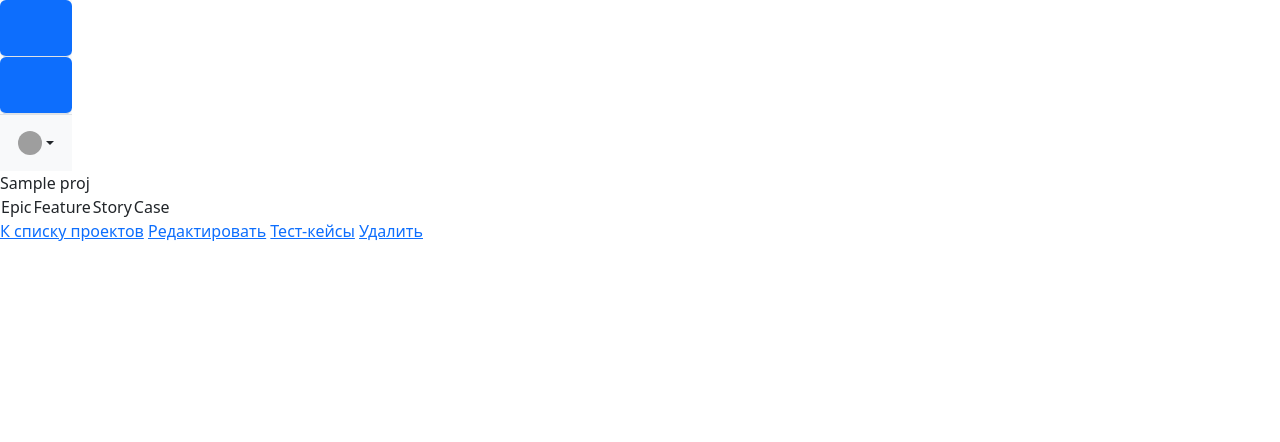
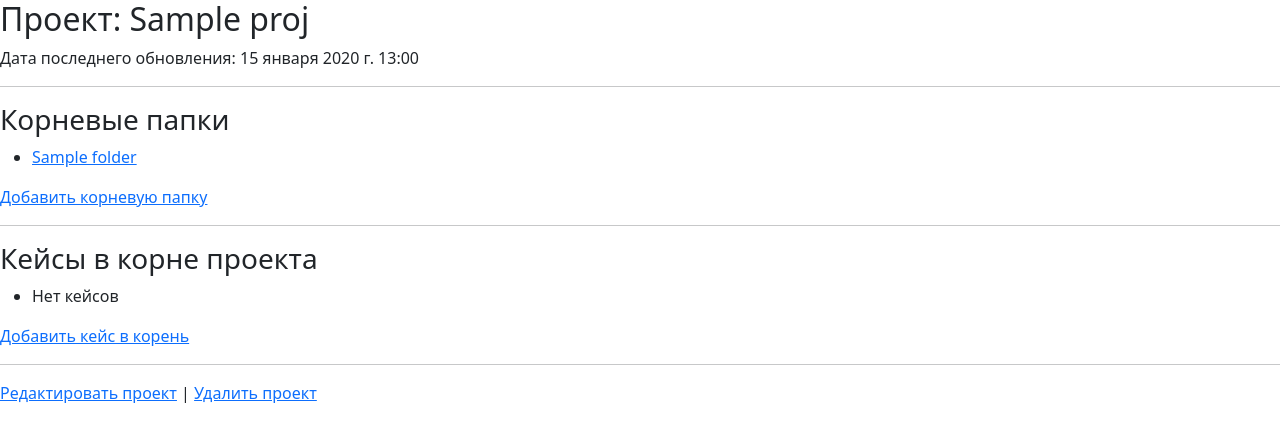
Before and after one commit to MazgutHasmadulin/norma, a Django app: page /proj/1/ in a window 1280 px wide. Shown: the top 442 px of the page. Run offline with Django 5.2, Linux system fonts and the light colour scheme; tables that the repository leaves empty hold one stand-in row (values such as "Sample post"); some libraries are stand-ins or nearby versions; grey boxes are pictures that could not be loaded.

Commit message:
some fixes

```diff
--- a/norma/templates/norma/proj_dashboard.html
+++ b/norma/templates/norma/proj_dashboard.html
@@ -3,62 +3,33 @@
 {% extends 'norma/base.html' %}
 
 {% block content %}
-<!--Сайдбар, пока не готов-->
-<div class="d-flex flex-column flex-shrink-0 bg-light" style="width: 4.5rem;">
-    </a>
-    <ul class="nav nav-pills nav-flush flex-column mb-auto text-center">
-      <li class="nav-item">
-        <a href="#" class="nav-link active py-3 border-bottom" aria-current="page" title="Домашняя страница" data-bs-toggle="tooltip" data-bs-placement="right">
-          <svg class="bi" width="24" height="24" role="img" aria-label="Home"><use xlink:href="#home"/></svg>
-        </a>
-      </li>
-            <li class="nav-item">
-        <a href="#" class="nav-link active py-3 border-bottom" aria-current="page" title="Помощь" data-bs-toggle="tooltip" data-bs-placement="right">
-          <svg class="bi" width="24" height="24" role="img" aria-label="Home"><use xlink:href="#home"/></svg>
-        </a>
-      </li>
-    </ul>
-    <div class="dropdown border-top">
-      <a href="#" class="d-flex align-items-center justify-content-center p-3 link-dark text-decoration-none dropdown-toggle" id="dropdownUser3" data-bs-toggle="dropdown" aria-expanded="false">
-        <img src="https://github.com/mdo.png" alt="mdo" width="24" height="24" class="rounded-circle">
-      </a>
-      <ul class="dropdown-menu text-small shadow" aria-labelledby="dropdownUser3">
-        <li><a class="dropdown-item" href="#">Настройки</a></li>
-        <li><a class="dropdown-item" href="#">Профиль</a></li>
-        <li><hr class="dropdown-divider"></li>
-        <li><a class="dropdown-item" href="#">Выйти из учетной записи</a></li>
-      </ul>
-    </div>
-  </div>
-
-<div>
-    {{proj.title}}
-    <table>
-        <tr>
-            <td>Epic</td>
-            <td>Feature</td>
-            <td>Story</td>
-            <td>Case</td>
-        </tr>
-    <!-- таблица с кейсами проекта
-        {% for proj in projs %}
-     <tr>
-            <td>{{ proj.id}}</td>
-            <td><a href="{% url 'proj_dashboard' pk=proj.pk %}"> {{ proj.title}}</a></td>
-            <td>{{ proj.created_date}}</td>
-            <td>{{ proj.last_update_date}}</td>
-            <td>{{ proj.personel}}</td>
-        </tr>
-    {% endfor %}
-    -->
-    </table>
-
-</div>
-<div>
-<!--можно поменять на пиктограмму-->
-<a href="/" title="К списку проектов">К списку проектов</a>
-<a href="{% url 'proj_edit' pk=proj.pk %}" title="Редактировать">Редактировать</a>
-<a href="{% url 'cases_list' pk=proj.pk %}" title="Открыть тест-кейсы">Тест-кейсы</a>
-<a href="{% url 'proj_delete' pk=proj.pk %}" title="Удалить">Удалить</a>
-</div>
+<h2>Проект: {{ proj.title }}</h2>
+<p>Дата последнего обновления: {{ proj.last_update_date }}</p>
+<hr>
+<h3>Корневые папки</h3>
+<ul>
+  {% for folder in proj.folders_set.all %}
+    {% if not folder.parent_folder %}
+      <li><a href="{% url 'folder_detail' proj_pk=proj.pk folder_pk=folder.pk %}">{{ folder.name }}</a></li>
+    {% endif %}
+  {% empty %}
+    <li>Нет папок</li>
+  {% endfor %}
+</ul>
+<a href="{% url 'folder_new' proj_pk=proj.pk %}">Добавить корневую папку</a>
+<hr>
+<h3>Кейсы в корне проекта</h3>
+<ul>
+  {% for case in proj.cases_set.all %}
+    {% if not case.folder %}
+      <li><a href="{% url 'case_detail' proj_pk=proj.pk case_pk=case.pk %}">{{ case.title }}</a></li>
+    {% endif %}
+  {% empty %}
+    <li>Нет кейсов</li>
+  {% endfor %}
+</ul>
+<a href="{% url 'case_new' proj_pk=proj.pk %}">Добавить кейс в корень</a>
+<hr>
+<a href="{% url 'proj_edit' pk=proj.pk %}">Редактировать проект</a> |
+<a href="{% url 'proj_delete' pk=proj.pk %}">Удалить проект</a>
 {% endblock %}
--- a/norma/urls.py
+++ b/norma/urls.py
@@ -1,17 +1,32 @@
-from django.urls import path, re_path
+from django.urls import path
 from . import views
+
 urlpatterns = [
+    # Проекты
     path('', views.proj_list, name='proj_list'),
+    path('proj/new/', views.proj_new, name='proj_new'),
     path('proj/<int:pk>/', views.proj_dashboard, name='proj_dashboard'),
-    path('proj/new/', views.proj_new, name='proj_new'),
     path('proj/<int:pk>/edit/', views.proj_edit, name='proj_edit'),
     path('proj/<int:pk>/delete/', views.proj_delete, name='proj_delete'),
-    path('folders/new', views.folder_new, name='folder_new'),
-    path('folders/int:pk/edit', views.folder_edit, name='folder_edit'),
-    path('folders/int:pk/delete', views.folder_delete, name='folder_delete'),
-    path('cases/new', views.case_new, name='case_new' ),
-    path('cases/<int:pk>/edit/', views.case_edit, name='case_edit' ),
-    path('cases/<int:pk>/delete/', views.case_delete, name='case_delete' ),
-    path('cases/<int:pk>',views.case_detail, name='case_detail'),
+
+    # Папки (древовидная вложенность)
+    path('proj/<int:proj_pk>/folder/new/', views.folder_new, name='folder_new'),
+    path('proj/<int:proj_pk>/folder/<int:folder_pk>/', views.folder_detail, name='folder_detail'),
+    path('proj/<int:proj_pk>/folder/<int:folder_pk>/edit/', views.folder_edit, name='folder_edit'),
+    path('proj/<int:proj_pk>/folder/<int:folder_pk>/delete/', views.folder_delete, name='folder_delete'),
+
+    # Кейсы (в корне проекта или в папке любого уровня)
+    path('proj/<int:proj_pk>/case/new/', views.case_new, name='case_new'),
+    path('proj/<int:proj_pk>/case/<int:case_pk>/', views.case_detail, name='case_detail'),
+    path('proj/<int:proj_pk>/case/<int:case_pk>/edit/', views.case_edit, name='case_edit'),
+    path('proj/<int:proj_pk>/case/<int:case_pk>/delete/', views.case_delete, name='case_delete'),
+
+    # Кейсы внутри папки
+    path('proj/<int:proj_pk>/folder/<int:folder_pk>/case/new/', views.case_new, name='case_new_in_folder'),
+    path('proj/<int:proj_pk>/folder/<int:folder_pk>/case/<int:case_pk>/', views.case_detail, name='case_detail_in_folder'),
+    path('proj/<int:proj_pk>/folder/<int:folder_pk>/case/<int:case_pk>/edit/', views.case_edit, name='case_edit_in_folder'),
+    path('proj/<int:proj_pk>/folder/<int:folder_pk>/case/<int:case_pk>/delete/', views.case_delete, name='case_delete_in_folder'),
+
+    # Список кейсов проекта (корень)
     path('proj/<int:pk>/cases/', views.cases_list, name='cases_list'),
 ]
--- a/norma/views.py
+++ b/norma/views.py
@@ -1,20 +1,22 @@
+
 from django.shortcuts import render, get_object_or_404, redirect
 from django.utils import timezone
 from .models import Proj, Folders, Cases, Launches, TestRunResult
 from .forms import ProjCreationForm, CaseCreationForm, FolderCreationForm
 from django.db.models import Prefetch
 
+# --- Проекты ---
 def proj_list(request):
     projs = Proj.objects.filter(last_update_date__lte=timezone.now()).order_by('last_update_date')
     return render(request, 'norma/proj_list.html', {'projs':projs})
 
 def proj_dashboard(request, pk):
-    proj=Proj.objects.get(pk=pk)
+    proj = get_object_or_404(Proj, pk=pk)
     return render(request, 'norma/proj_dashboard.html', {'proj': proj})
 
 def proj_new(request):
     if request.method == "POST":
-        form=ProjCreationForm(request.POST)
+        form = ProjCreationForm(request.POST)
         if form.is_valid():
             proj = form.save(commit=False)
             proj.author = request.user
@@ -23,7 +25,7 @@ def proj_new(request):
             return redirect('proj_dashboard', pk=proj.pk)
     else:
         form = ProjCreationForm()
-    return render(request, 'norma/proj_edit.html',{'form':form})
+    return render(request, 'norma/proj_edit.html', {'form': form})
 
 def proj_edit(request, pk):
     proj = get_object_or_404(Proj, pk=pk)
@@ -40,57 +42,94 @@ def proj_edit(request, pk):
     return render(request, 'norma/proj_edit.html', {'form': form})
 
 def proj_delete(request, pk):
-    proj=get_object_or_404(Proj, pk=pk)
+    proj = get_object_or_404(Proj, pk=pk)
     proj.delete()
-    return redirect('norma/base.html')
+    return redirect('proj_list')
 
-def cases_list(request, pk):
-    # Получаем проект по ID
-    project = get_object_or_404(Proj, id=pk)
+# --- Папки (древовидная структура) ---
+def folder_detail(request, proj_pk, folder_pk):
+    project = get_object_or_404(Proj, pk=proj_pk)
+    folder = get_object_or_404(Folders, pk=folder_pk, project=project)
+    subfolders = folder.subfolders.all().order_by('name')
+    cases = folder.cases_folder.all().order_by('title')
+    return render(request, 'norma/folder_detail.html', {
+        'project': project,
+        'folder': folder,
+        'subfolders': subfolders,
+        'cases': cases,
+    })
 
-    # Получаем все папки проекта с предзагрузкой связанных тест-кейсов
-    folders = Folders.objects.filter(project=project).prefetch_related(
-        Prefetch(
-            'cases_folder',
-            queryset=Cases.objects.all().order_by('title')
-        )
-    ).order_by('name')
+def folder_new(request, proj_pk, folder_pk=None):
+    project = get_object_or_404(Proj, pk=proj_pk)
+    parent_folder = None
+    if folder_pk:
+        parent_folder = get_object_or_404(Folders, pk=folder_pk, project=project)
+    if request.method == "POST":
+        form = FolderCreationForm(request.POST)
+        if form.is_valid():
+            folder = form.save(commit=False)
+            folder.project = project
+            folder.parent_folder = parent_folder
+            folder.save()
+            return redirect('folder_detail', proj_pk=project.pk, folder_pk=folder.pk)
+    else:
+        form = FolderCreationForm(initial={'project': project, 'parent_folder': parent_folder})
+    return render(request, 'norma/folder_edit.html', {'form': form, 'project': project, 'parent_folder': parent_folder})
 
-    # Получаем тест-кейсы, которые не находятся в папках (если такие есть)
-    cases_without_folder = Cases.objects.filter(
-        folder__project=project,
-        folder__isnull=True
-    ).order_by('title')
+def folder_edit(request, proj_pk, folder_pk):
+    project = get_object_or_404(Proj, pk=proj_pk)
+    folder = get_object_or_404(Folders, pk=folder_pk, project=project)
+    if request.method == "POST":
+        form = FolderCreationForm(request.POST, instance=folder)
+        if form.is_valid():
+            folder = form.save(commit=False)
+            folder.project = project
+            folder.save()
+            return redirect('folder_detail', proj_pk=project.pk, folder_pk=folder.pk)
+    else:
+        form = FolderCreationForm(instance=folder)
+    return render(request, 'norma/folder_edit.html', {'form': form, 'project': project, 'folder': folder})
 
-    context = {
-        'project': project,
-        'folders': folders,
-        'cases_without_folder': cases_without_folder,
-    }
+def folder_delete(request, proj_pk, folder_pk):
+    project = get_object_or_404(Proj, pk=proj_pk)
+    folder = get_object_or_404(Folders, pk=folder_pk, project=project)
+    parent_folder = folder.parent_folder
+    folder.delete()
+    if parent_folder:
+        return redirect('folder_detail', proj_pk=project.pk, folder_pk=parent_folder.pk)
+    else:
+        return redirect('proj_dashboard', pk=project.pk)
 
-    return render(request, 'norma/cases_list.html', context)
+# --- Кейсы (в корне проекта и в папках) ---
+def case_detail(request, proj_pk, case_pk, folder_pk=None):
+    project = get_object_or_404(Proj, pk=proj_pk)
+    case = get_object_or_404(Cases, pk=case_pk, folder__project=project)
+    return render(request, 'norma/case_detail.html', {'case': case, 'project': project})
 
-def case_detail(request, pk):
-    """Детальная страница тест-кейса"""
-    case = get_object_or_404(Cases, pk=pk)
-    return render(request, 'norma/case_detail.html', {'case': case})
-
-def case_new(request):
+def case_new(request, proj_pk, folder_pk=None):
+    project = get_object_or_404(Proj, pk=proj_pk)
+    folder = None
+    if folder_pk:
+        folder = get_object_or_404(Folders, pk=folder_pk, project=project)
     if request.method == "POST":
-        form=CaseCreationForm(request.POST)
+        form = CaseCreationForm(request.POST)
         if form.is_valid():
             case = form.save(commit=False)
             case.author = request.user
             case.published_date = timezone.now()
+            case.folder = folder
             case.save()
-            proj=case.folder.project.id
-            return redirect('cases_list', pk=proj)
+            if folder:
+                return redirect('folder_detail', proj_pk=project.pk, folder_pk=folder.pk)
+            else:
+                return redirect('proj_dashboard', pk=project.pk)
     else:
-        form = CaseCreationForm()
-    return render(request, 'norma/proj_edit.html',{'form':form})#поменять, мы хотим возвращаться в список кейсов
+        form = CaseCreationForm(initial={'author': request.user, 'folder': folder})
+    return render(request, 'norma/case_edit.html', {'form': form, 'project': project, 'folder': folder})
 
-def case_edit(request, pk):
-    case = get_object_or_404(Cases, pk=pk)
+def case_edit(request, proj_pk, case_pk, folder_pk=None):
+    project = get_object_or_404(Proj, pk=proj_pk)
+    case = get_object_or_404(Cases, pk=case_pk, folder__project=project)
     if request.method == "POST":
         form = CaseCreationForm(request.POST, instance=case)
         if form.is_valid():
@@ -98,45 +137,35 @@ def case_edit(request, pk):
             case.author = request.user
             case.published_date = timezone.now()
             case.save()
-            proj=case.folder.project.id
-            return redirect('cases_list', pk=proj)
+            folder = case.folder
+            if folder:
+                return redirect('folder_detail', proj_pk=project.pk, folder_pk=folder.pk)
+            else:
+                return redirect('proj_dashboard', pk=project.pk)
     else:
         form = CaseCreationForm(instance=case)
-    return render(request, 'norma/proj_edit.html', {'form': form})#поменять, мы хотим возвращаться в список кейсов
+    return render(request, 'norma/case_edit.html', {'form': form, 'project': project, 'case': case})
 
-def case_delete(request, pk):
-    case=get_object_or_404(Cases, pk=pk)
-    proj=case.folder.project.id
+def case_delete(request, proj_pk, case_pk, folder_pk=None):
+    project = get_object_or_404(Proj, pk=proj_pk)
+    case = get_object_or_404(Cases, pk=case_pk, folder__project=project)
+    folder = case.folder
     case.delete()
-    return redirect('cases_list', pk=proj)
+    if folder:
+        return redirect('folder_detail', proj_pk=project.pk, folder_pk=folder.pk)
+    else:
+        return redirect('proj_dashboard', pk=project.pk)
 
-def folder_new(request):
-    if request.method == "POST":
-        form=FolderCreationForm(request.POST)
-        if form.is_valid():
-            folder = form.save(commit=False)
-            folder.save()
-            proj=folder.project.id
-            return redirect('cases_list', pk=proj)
-    else:
-        form = FolderCreationForm()
-    return render(request, 'norma/proj_edit.html',{'form':form})#поменять, мы хотим возвращаться в список кейсов
-
-def folder_edit(request, pk):
-    folder = get_object_or_404(Folders, pk=pk)
-    if request.method == "POST":
-        form = FolderCreationForm(request.POST, instance=form)
-        if form.is_valid():
-            folder = form.save(commit=False)
-            folder.save()
-            proj=folder.project.id
-            return redirect('cases_list', pk=proj)
-    else:
-        form = FolderCreationForm(instance=form)
-    return render(request, 'norma/proj_edit.html', {'form': form})#поменять, мы хотим возвращаться в список кейсов
-
-def folder_delete(request, pk):
-    folder=get_object_or_404(Folders, pk=pk)
-    proj=folder.project.id
-    folder.delete()
-    return redirect('cases_list', pk=proj)
+# --- Список кейсов проекта (корень) ---
+def cases_list(request, pk):
+    project = get_object_or_404(Proj, id=pk)
+    folders = Folders.objects.filter(project=project, parent_folder=None).prefetch_related(
+        Prefetch('cases_folder', queryset=Cases.objects.all().order_by('title'))
+    ).order_by('name')
+    cases_without_folder = Cases.objects.filter(folder__project=project, folder__isnull=True).order_by('title')
+    context = {
+        'project': project,
+        'folders': folders,
+        'cases_without_folder': cases_without_folder,
+    }
+    return render(request, 'norma/cases_list.html', context)
```
Also changed, not shown: norma/templates/norma/case_detail.html (+12 -10 lines), norma/templates/norma/case_edit.html (added, +12 -0 lines), norma/templates/norma/cases_list.html (+8 -9 lines), norma/templates/norma/folder_detail.html (added, +38 -0 lines), norma/templates/norma/folder_edit.html (added, +12 -0 lines), .github/copilot-instructions.md (added).
